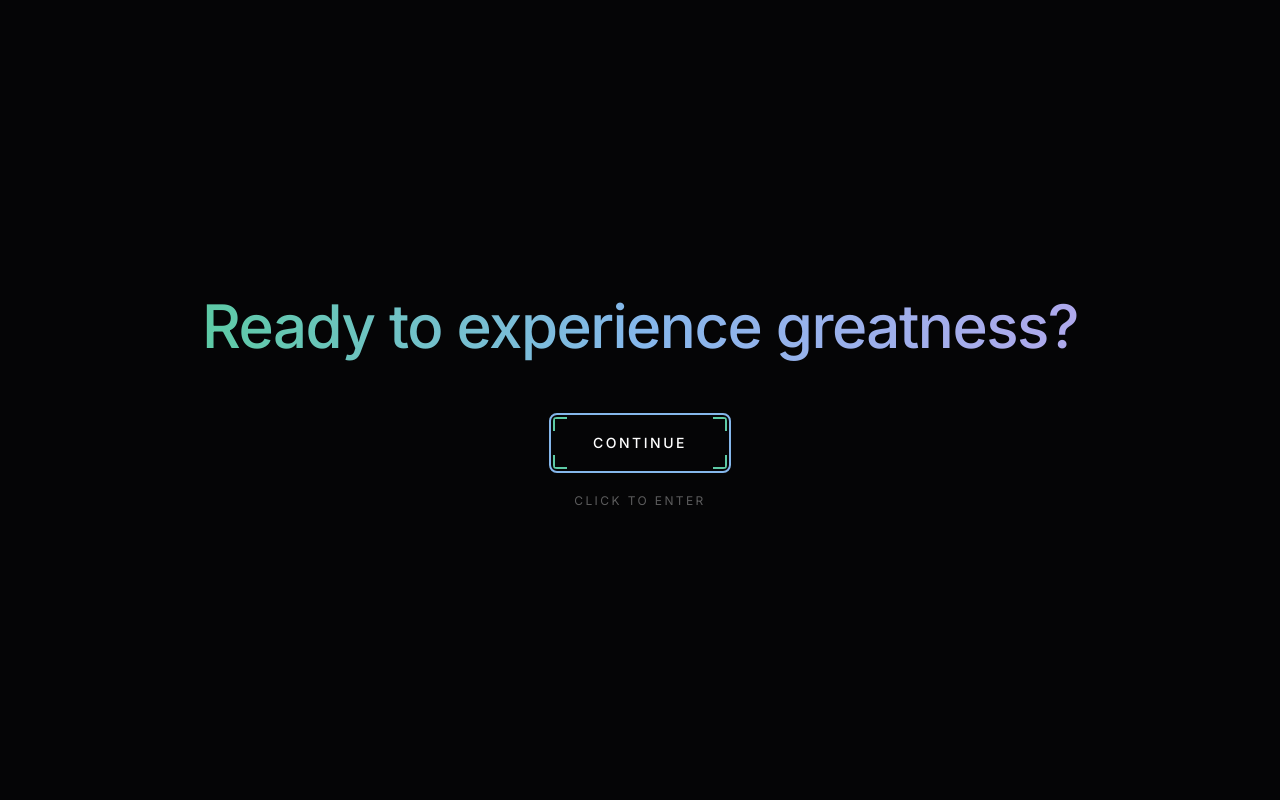
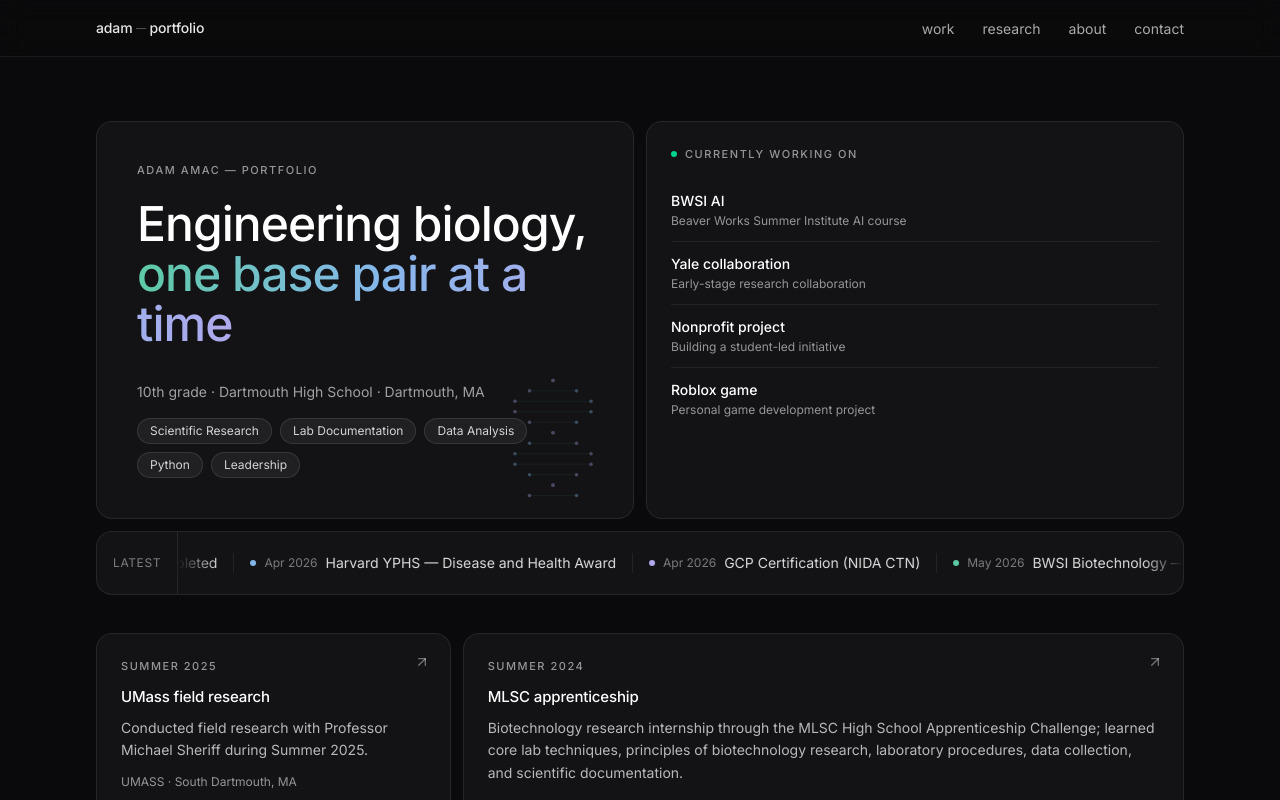
Before and after one commit to binary-code-978/Adam-portfolio, a Next.js app: page / in a window 1280 px wide. Shown: the top 800 px of the page. Built offline with nearby package versions, Linux system fonts and the light colour scheme.

Commit message:
chore(phase 1): remove intro splash animation

```diff
--- a/app/components/IntroOverlay.tsx
+++ /dev/null
@@ -1,239 +0,0 @@
-"use client";
-
-import { useCallback, useEffect, useRef, useState } from "react";
-import { AnimatePresence, motion } from "framer-motion";
-import { useLenis } from "./SmoothScroll";
-
-const STORAGE_KEY = "introSeen";
-
-function scrollToTop(lenis: ReturnType<typeof useLenis>["current"]) {
-  if (typeof window === "undefined") return;
-  try {
-    window.scrollTo(0, 0);
-  } catch {
-    /* ignore */
-  }
-  if (lenis) {
-    try {
-      lenis.scrollTo(0, { immediate: true });
-    } catch {
-      /* ignore */
-    }
-  }
-}
-
-const INITIAL_HOLD_MS = 900;
-const DELETE_PER_CHAR_MS = 60;
-const PAUSE_BETWEEN_MS = 200;
-const TYPE_PER_CHAR_MS = 70;
-const START_WORD = "see";
-const END_WORD = "experience";
-
-function IntroHeadingWord({ reducedMotion }: { reducedMotion: boolean }) {
-  const [word, setWord] = useState(reducedMotion ? END_WORD : START_WORD);
-  const [done, setDone] = useState(reducedMotion);
-
-  useEffect(() => {
-    if (reducedMotion) {
-      setWord(END_WORD);
-      setDone(true);
-      return;
-    }
-
-    setWord(START_WORD);
-    setDone(false);
-
-    const timers: ReturnType<typeof setTimeout>[] = [];
-    const schedule = (fn: () => void, delay: number) => {
-      timers.push(setTimeout(fn, delay));
-    };
-
-    schedule(() => {
-      let current = START_WORD;
-
-      const deleteStep = () => {
-        if (current.length === 0) {
-          schedule(typeNext, PAUSE_BETWEEN_MS);
-          return;
-        }
-        current = current.slice(0, -1);
-        setWord(current);
-        schedule(deleteStep, DELETE_PER_CHAR_MS);
-      };
-
-      const typeNext = () => {
-        if (current.length === END_WORD.length) {
-          setDone(true);
-          return;
-        }
-        current = END_WORD.slice(0, current.length + 1);
-        setWord(current);
-        schedule(typeNext, TYPE_PER_CHAR_MS);
-      };
-
-      deleteStep();
-    }, INITIAL_HOLD_MS);
-
-    return () => {
-      timers.forEach(clearTimeout);
-    };
-  }, [reducedMotion]);
-
-  return (
-    <>
-      <span>{word}</span>
-      {!done ? (
-        <span
-          aria-hidden="true"
-          className="typewriter-cursor ml-[2px] inline-block h-[0.85em] w-[3px] -mb-[0.05em] translate-y-[0.05em] bg-[#85B7EB] align-baseline"
-        />
-      ) : null}
-    </>
-  );
-}
-
-function readSeen(): boolean {
-  if (typeof window === "undefined") return true;
-  try {
-    return window.sessionStorage.getItem(STORAGE_KEY) === "1";
-  } catch {
-    return false;
-  }
-}
-
-function writeSeen() {
-  if (typeof window === "undefined") return;
-  try {
-    window.sessionStorage.setItem(STORAGE_KEY, "1");
-  } catch {
-    /* ignore */
-  }
-}
-
-export function IntroOverlay() {
-  const [mounted, setMounted] = useState(false);
-  const [visible, setVisible] = useState(false);
-  const [reducedMotion, setReducedMotion] = useState(false);
-  const buttonRef = useRef<HTMLButtonElement | null>(null);
-  const lenisRef = useLenis();
-
-  useEffect(() => {
-    setMounted(true);
-
-    if (
-      typeof window !== "undefined" &&
-      "scrollRestoration" in window.history
-    ) {
-      try {
-        window.history.scrollRestoration = "manual";
-      } catch {
-        /* ignore */
-      }
-    }
-
-    if (!readSeen()) setVisible(true);
-
-    const mq = window.matchMedia("(prefers-reduced-motion: reduce)");
-    setReducedMotion(mq.matches);
-    const onChange = (e: MediaQueryListEvent) => setReducedMotion(e.matches);
-    mq.addEventListener("change", onChange);
-    return () => mq.removeEventListener("change", onChange);
-  }, []);
-
-  const dismiss = useCallback(() => {
-    scrollToTop(lenisRef.current);
-    writeSeen();
-    setVisible(false);
-  }, [lenisRef]);
-
-  useEffect(() => {
-    if (!visible) return;
-
-    scrollToTop(lenisRef.current);
-    lenisRef.current?.stop();
-
-    const previousOverflow = document.body.style.overflow;
-    document.body.style.overflow = "hidden";
-
-    const previouslyFocused =
-      typeof document !== "undefined"
-        ? (document.activeElement as HTMLElement | null)
-        : null;
-
-    buttonRef.current?.focus();
-
-    const onKey = (e: KeyboardEvent) => {
-      if (e.key === "Escape") {
-        e.preventDefault();
-        dismiss();
-      }
-    };
-    window.addEventListener("keydown", onKey);
-
-    return () => {
-      window.removeEventListener("keydown", onKey);
-      document.body.style.overflow = previousOverflow;
-      lenisRef.current?.start();
-      previouslyFocused?.focus?.();
-    };
-  }, [visible, dismiss, lenisRef]);
-
-  if (!mounted) return null;
-
-  const fadeDuration = reducedMotion ? 0.1 : 0.7;
-
-  return (
-    <AnimatePresence>
-      {visible ? (
-        <motion.div
-          key="intro-overlay"
-          role="dialog"
-          aria-label="Welcome"
-          aria-modal="true"
-          initial={{ opacity: 1 }}
-          animate={{ opacity: 1 }}
-          exit={{ opacity: 0 }}
-          transition={{ duration: fadeDuration, ease: "easeOut" }}
-          className="fixed inset-0 z-50 flex flex-col items-center justify-center bg-[#050506] px-6 text-center"
-        >
-          <h2 className="bg-gradient-to-r from-[#5DCAA5] via-[#85B7EB] to-[#AFA9EC] bg-clip-text pb-2 text-3xl font-medium leading-[1.15] tracking-tight text-transparent sm:text-5xl md:text-6xl">
-            Ready to <IntroHeadingWord reducedMotion={reducedMotion} /> greatness?
-          </h2>
-
-          <button
-            ref={buttonRef}
-            type="button"
-            onClick={dismiss}
-            className="intro-continue group relative mt-12 inline-flex items-center justify-center overflow-hidden px-10 py-4 text-sm font-medium uppercase tracking-[0.18em] text-white transition-colors duration-200 hover:text-[#5DCAA5] active:scale-[0.96]"
-          >
-            <span
-              aria-hidden="true"
-              className="intro-continue__stripes pointer-events-none absolute inset-0 opacity-0 transition-opacity duration-300 group-hover:opacity-100"
-            />
-            <span
-              aria-hidden="true"
-              className="intro-continue__corner intro-continue__corner--tl"
-            />
-            <span
-              aria-hidden="true"
-              className="intro-continue__corner intro-continue__corner--tr"
-            />
-            <span
-              aria-hidden="true"
-              className="intro-continue__corner intro-continue__corner--bl"
-            />
-            <span
-              aria-hidden="true"
-              className="intro-continue__corner intro-continue__corner--br"
-            />
-            <span className="relative">Continue</span>
-          </button>
-
-          <p className="mt-6 text-xs uppercase tracking-[0.2em] text-white/35">
-            click to enter
-          </p>
-        </motion.div>
-      ) : null}
-    </AnimatePresence>
-  );
-}
--- a/app/globals.css
+++ b/app/globals.css
@@ -61,78 +61,6 @@
 @media (prefers-reduced-motion: reduce) {
   .ticker-track {
     animation: none;
-    transform: none;
-  }
-}
-
-.intro-continue__stripes {
-  background-image: repeating-linear-gradient(
-    45deg,
-    rgba(93, 202, 165, 0.15) 0 6px,
-    transparent 6px 12px
-  );
-}
-
-.intro-continue__corner {
-  position: absolute;
-  width: 14px;
-  height: 14px;
-  border-color: #5dcaa5;
-  border-style: solid;
-  border-width: 0;
-  transition: transform 350ms cubic-bezier(0.34, 1.56, 0.64, 1);
-}
-
-.intro-continue__corner--tl {
-  top: 0;
-  left: 0;
-  border-top-width: 2px;
-  border-left-width: 2px;
-}
-
-.intro-continue__corner--tr {
-  top: 0;
-  right: 0;
-  border-top-width: 2px;
-  border-right-width: 2px;
-}
-
-.intro-continue__corner--bl {
-  bottom: 0;
-  left: 0;
-  border-bottom-width: 2px;
-  border-left-width: 2px;
-}
-
-.intro-continue__corner--br {
-  bottom: 0;
-  right: 0;
-  border-bottom-width: 2px;
-  border-right-width: 2px;
-}
-
-.intro-continue:hover .intro-continue__corner--tl {
-  transform: translate(-5px, -5px);
-}
-.intro-continue:hover .intro-continue__corner--tr {
-  transform: translate(5px, -5px);
-}
-.intro-continue:hover .intro-continue__corner--bl {
-  transform: translate(-5px, 5px);
-}
-.intro-continue:hover .intro-continue__corner--br {
-  transform: translate(5px, 5px);
-}
-
-@media (prefers-reduced-motion: reduce) {
-  .intro-continue__corner,
-  .intro-continue__stripes {
-    transition: none;
-  }
-  .intro-continue:hover .intro-continue__corner--tl,
-  .intro-continue:hover .intro-continue__corner--tr,
-  .intro-continue:hover .intro-continue__corner--bl,
-  .intro-continue:hover .intro-continue__corner--br {
     transform: none;
   }
 }
--- a/app/page.tsx
+++ b/app/page.tsx
@@ -1,5 +1,4 @@
 import { Nav } from "./components/Nav";
-import { IntroOverlay } from "./components/IntroOverlay";
 import { HeroCard } from "./components/cards/HeroCard";
 import { CurrentlyWorkingOnCard } from "./components/cards/CurrentlyWorkingOnCard";
 import { LatestStrip } from "./components/LatestStrip";
@@ -17,7 +16,6 @@
 export default function Home() {
   return (
     <>
-      <IntroOverlay />
       <Nav />
       <main className="mx-auto max-w-6xl px-5 py-10 sm:px-8 sm:py-16">
         <div className="grid grid-cols-1 md:grid-cols-6 gap-3 md:[grid-auto-rows:minmax(90px,auto)]">
```
